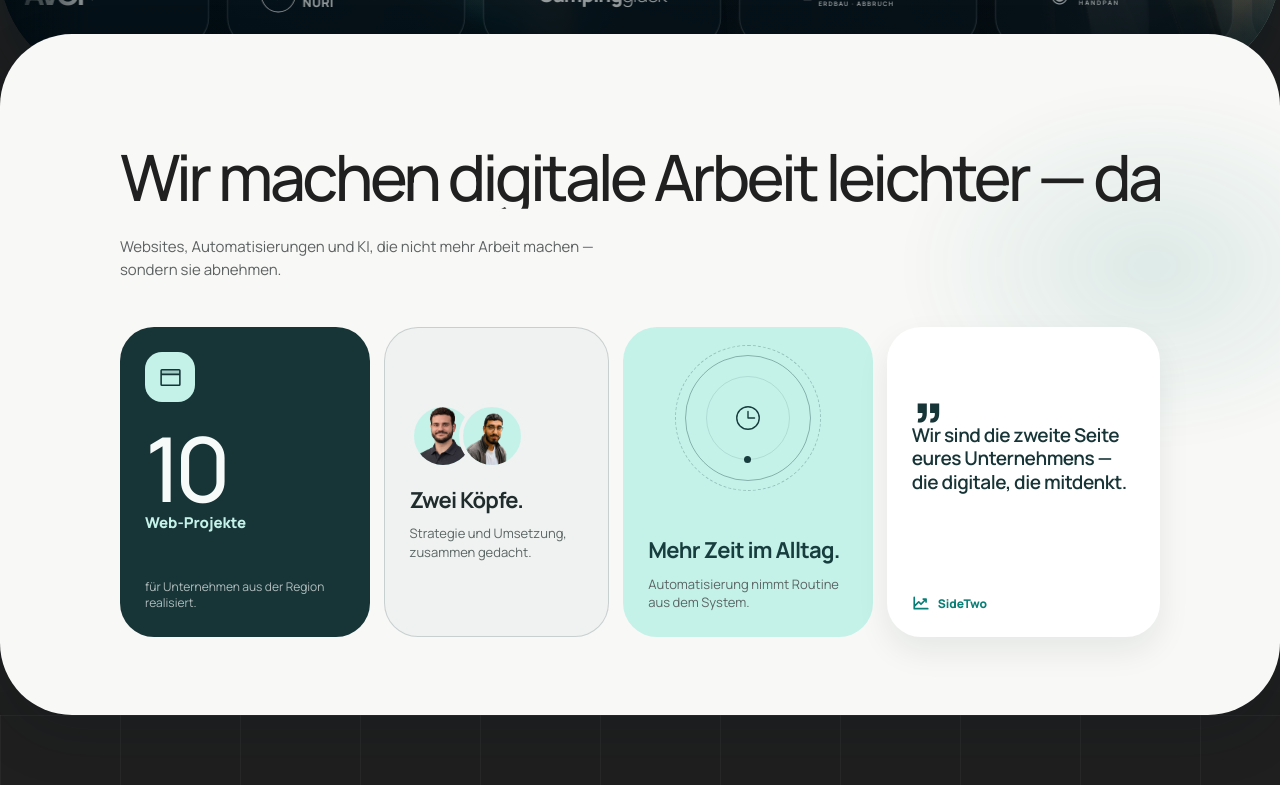
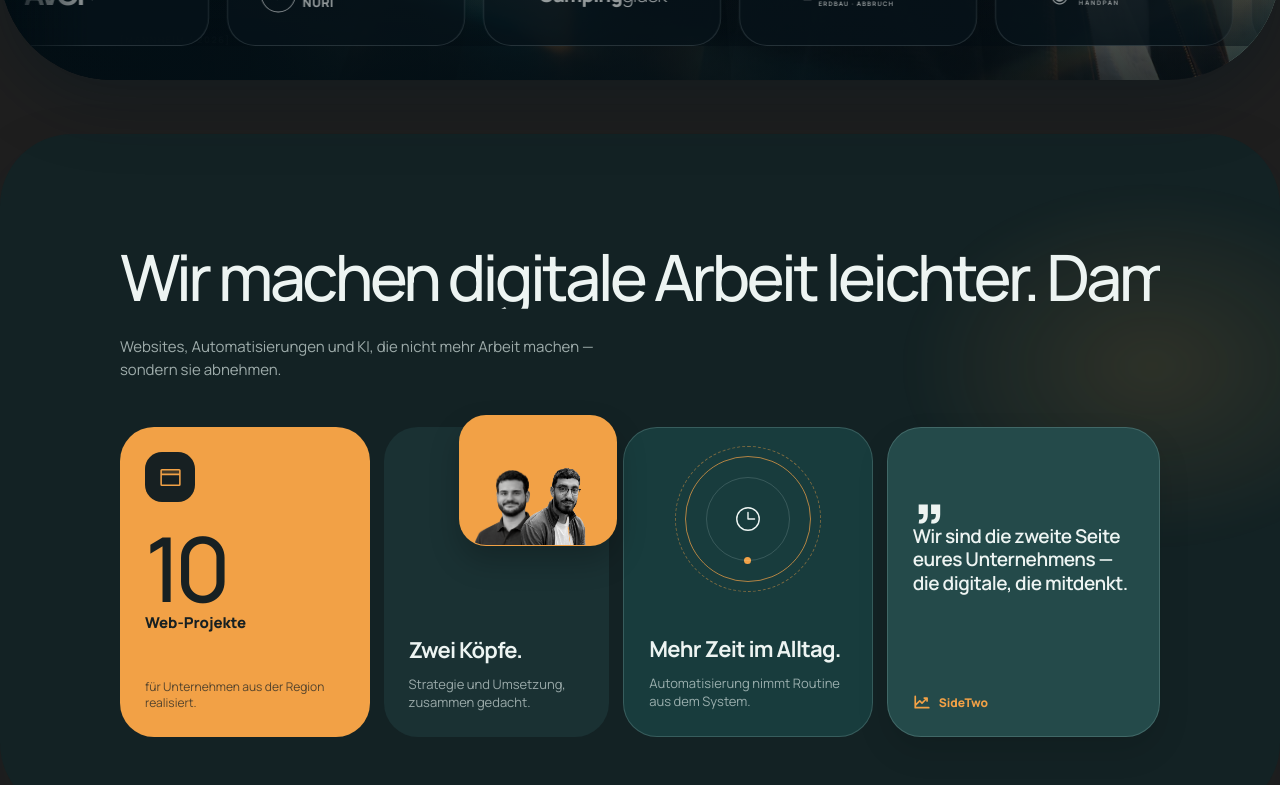
Before and after one commit to Ak-learn-code/new-homepage, a React (Vite) app: page / in a window 1280 px wide. Shown: the part 720-1505 px from the top of the page. Built offline with nearby package versions, Linux system fonts and the light colour scheme.

Commit message:
refine studio impact section

```diff
--- a/src/main.jsx
+++ b/src/main.jsx
@@ -223,7 +223,7 @@ function ClientMarquee() {
 }
 
 function StudioImpact() {
-  const headline = 'Wir machen digitale Arbeit leichter — damit mehr Zeit für das bleibt, was euer Unternehmen voranbringt.'
+  const headline = 'Wir machen digitale Arbeit leichter. Damit ihr wieder Zeit für Kunden, Entscheidungen und das Wesentliche habt.'
 
   return (
     <section className="studio-impact" id="impact" aria-labelledby="studio-impact-title">
@@ -243,12 +243,14 @@ function StudioImpact() {
           <p>für Unternehmen aus der Region realisiert.</p>
         </article>
         <article className="impact-card impact-team">
-          <div className="impact-portraits" aria-label="Alexandros Kodalis und Bilal Altuntas">
+          <div className="impact-team-base">
+            <strong>Zwei Köpfe.</strong>
+            <p>Strategie und Umsetzung, zusammen gedacht.</p>
+          </div>
+          <div className="impact-team-float" aria-label="Alexandros Kodalis und Bilal Altuntas">
             <img src={asset('assets/people/alex-kodalis.png')} alt="Alexandros Kodalis" />
             <img src={asset('assets/people/bilal-altuntas.png')} alt="Bilal Altuntas" />
           </div>
-          <strong>Zwei Köpfe.</strong>
-          <p>Strategie und Umsetzung, zusammen gedacht.</p>
         </article>
         <article className="impact-card impact-time">
           <div className="impact-clock"><Clock size={30} weight="light" /><i /></div>
--- a/src/styles.css
+++ b/src/styles.css
@@ -90,13 +90,13 @@ input { caret-color: var(--accent); }
 /* Projects */
 .studio-impact {
   position: relative;
-  z-index: 3;
-  margin-top: -46px;
+  z-index: 1;
+  margin-top: 54px;
   padding: 112px 120px 78px;
-  color: var(--ink);
+  color: #edf4f2;
   border-radius: 72px;
-  background: var(--paper);
-  box-shadow: 0 22px 54px rgba(1, 24, 29, .16);
+  background: #132224;
+  box-shadow: 0 22px 54px rgba(1, 24, 29, .18);
 }
 .studio-impact::before {
   content: '';
@@ -106,7 +106,7 @@ input { caret-color: var(--accent); }
   top: 7%;
   right: -10%;
   border-radius: 50%;
-  background: radial-gradient(ellipse, rgba(var(--accent-rgb), .11), transparent 69%);
+  background: radial-gradient(ellipse, rgba(242, 161, 70, .12), transparent 69%);
   filter: blur(10px);
   pointer-events: none;
 }
@@ -114,15 +114,15 @@ input { caret-color: var(--accent); }
 .studio-impact-copy h2 {
   max-width: 1240px;
   margin: 0;
-  color: #d2d6d5;
+  color: rgba(234, 243, 241, .22);
   font-size: clamp(43px, 5vw, 76px);
   font-weight: 500;
   line-height: .98;
   letter-spacing: -.055em;
 }
-.impact-letter { color: #cbd0cf; transition: color 560ms var(--ease-out-expo); transition-delay: calc(var(--letter-index) * 18ms); }
-.impact-scroll-title.is-visible .impact-letter { color: var(--ink); }
-.studio-impact-copy > p { max-width: 530px; margin: 26px 0 0; color: #5c6261; font-size: 15px; line-height: 1.55; }
+.impact-letter { color: rgba(234, 243, 241, .22); transition: color 560ms var(--ease-out-expo); transition-delay: calc(var(--letter-index) * 18ms); }
+.impact-scroll-title.is-visible .impact-letter { color: #edf4f2; }
+.studio-impact-copy > p { max-width: 530px; margin: 26px 0 0; color: rgba(226, 240, 237, .67); font-size: 15px; line-height: 1.55; }
 .studio-impact-grid {
   position: relative;
   z-index: 1;
@@ -140,26 +140,27 @@ input { caret-color: var(--accent); }
   padding: 25px;
   border-radius: 34px;
 }
-.impact-projects { justify-content: space-between; color: #f6fbfa; background: #173436; }
-.impact-icon { width: 50px; height: 50px; display: grid; place-items: center; border-radius: 17px; color: #153436; background: #c4f2e9; }
+.impact-projects { justify-content: space-between; color: #172022; background: #f2a146; }
+.impact-icon { width: 50px; height: 50px; display: grid; place-items: center; border-radius: 17px; color: #f2a146; background: #172022; }
 .impact-projects strong { margin-top: 30px; font-size: clamp(72px, 7vw, 106px); font-weight: 450; letter-spacing: -.075em; line-height: .8; }
-.impact-projects > span { margin-top: 8px; color: #c4f2e9; font-size: 15px; font-weight: 750; }
-.impact-projects p { margin: auto 0 0; color: rgba(246, 251, 250, .69); font-size: 12px; line-height: 1.4; }
-.impact-team { justify-content: center; color: #202b2b; border: 1px solid rgba(23, 52, 54, .18); background: #eff2f1; }
-.impact-portraits { display: flex; align-items: center; margin-bottom: 20px; }
-.impact-portraits img { width: 66px; height: 66px; object-fit: cover; border: 4px solid #eff2f1; border-radius: 50%; background: #c4f2e9; }
-.impact-portraits img + img { margin-left: -17px; }
+.impact-projects > span { margin-top: 8px; color: #172022; font-size: 15px; font-weight: 750; }
+.impact-projects p { margin: auto 0 0; color: rgba(23, 32, 34, .72); font-size: 12px; line-height: 1.4; }
+.impact-team { overflow: visible; padding: 0; color: #edf4f2; background: transparent; }
+.impact-team-base { height: 100%; display: flex; flex-direction: column; justify-content: flex-end; padding: 25px; border-radius: 34px; background: #1a3133; }
+.impact-team-float { width: 70%; min-height: 122px; position: absolute; z-index: 2; top: -12px; right: -8px; display: flex; align-items: flex-end; justify-content: center; padding: 9px 8px 0; overflow: hidden; border: 1px solid rgba(242, 161, 70, .65); border-radius: 27px; background: #f2a146; box-shadow: 0 15px 30px rgba(0, 0, 0, .22); }
+.impact-team-float img { width: 54%; height: 120px; object-fit: contain; object-position: center bottom; filter: grayscale(1) contrast(1.08); }
+.impact-team-float img + img { margin-left: -18%; transform: scale(1.14); transform-origin: bottom; }
 .impact-team strong, .impact-time strong { font-size: 22px; line-height: 1.05; letter-spacing: -.035em; }
-.impact-team p, .impact-time p { margin: 12px 0 0; color: #5b6564; font-size: 13px; line-height: 1.45; }
-.impact-time { justify-content: flex-end; color: #183d3e; background: #c4f2e9; }
-.impact-clock { width: 126px; height: 126px; position: absolute; top: 28px; left: 50%; display: grid; place-items: center; border: 1px solid rgba(24, 61, 62, .36); border-radius: 50%; transform: translateX(-50%); }
-.impact-clock::before, .impact-clock::after { content: ''; position: absolute; inset: -11px; border: 1px dashed rgba(24, 61, 62, .26); border-radius: 50%; }
-.impact-clock::after { inset: 20px; border-style: solid; border-color: rgba(24, 61, 62, .12); }
-.impact-clock i { width: 7px; height: 7px; position: absolute; bottom: 17px; border-radius: 50%; background: #183d3e; }
-.impact-quote { justify-content: space-between; color: #173436; background: #fff; box-shadow: 0 14px 32px rgba(15, 50, 53, .08); }
+.impact-team p, .impact-time p { margin: 12px 0 0; color: rgba(229, 241, 239, .63); font-size: 13px; line-height: 1.45; }
+.impact-time { justify-content: flex-end; color: #edf4f2; border: 1px solid rgba(180, 226, 219, .2); background: #183c3d; }
+.impact-clock { width: 126px; height: 126px; position: absolute; top: 28px; left: 50%; display: grid; place-items: center; border: 1px solid rgba(242, 161, 70, .7); border-radius: 50%; transform: translateX(-50%); }
+.impact-clock::before, .impact-clock::after { content: ''; position: absolute; inset: -11px; border: 1px dashed rgba(242, 161, 70, .45); border-radius: 50%; }
+.impact-clock::after { inset: 20px; border-style: solid; border-color: rgba(225, 243, 240, .16); }
+.impact-clock i { width: 7px; height: 7px; position: absolute; bottom: 17px; border-radius: 50%; background: #f2a146; }
+.impact-quote { justify-content: space-between; color: #edf4f2; border: 1px solid rgba(180, 226, 219, .2); background: #244a4a; box-shadow: 0 14px 32px rgba(0, 0, 0, .12); }
 .impact-quote-mark { height: 58px; font-size: 74px; font-weight: 700; line-height: .9; }
 .impact-quote > p { margin: 14px 0 auto; font-size: 19px; font-weight: 520; line-height: 1.22; letter-spacing: -.025em; }
-.impact-quote > div { display: flex; align-items: center; gap: 8px; padding-top: 18px; color: var(--accent); font-size: 12px; font-weight: 750; }
+.impact-quote > div { display: flex; align-items: center; gap: 8px; padding-top: 18px; color: #f2a146; font-size: 12px; font-weight: 750; }
 
 .projects { min-height: 1110px; position: relative; z-index: 1; margin-top: -164px; padding: 228px 120px 70px; border-radius: 0 0 60px 60px; box-shadow: var(--shadow); }
 .service-rail { height: 130px; display: grid; grid-template-columns: repeat(4, 1fr); align-items: center; padding: 0 10px; border: 1px solid rgba(255,255,255,.26); border-radius: 29px; background: linear-gradient(110deg, rgba(255,255,255,.29), rgba(255,255,255,.12)); box-shadow: inset 0 1px rgba(255,255,255,.18); backdrop-filter: blur(12px); }
@@ -1163,14 +1164,14 @@ input { caret-color: var(--accent); }
 .studio-impact + .projects { margin-top: 0; padding-top: 72px; }
 
 @media (max-width: 1024px) {
-  .studio-impact { margin-top: -34px; padding: 92px 42px 60px; border-radius: 58px; }
+  .studio-impact { margin-top: 42px; padding: 92px 42px 60px; border-radius: 58px; }
   .studio-impact-grid { grid-template-columns: repeat(2, 1fr); }
   .impact-card { min-height: 270px; }
   .studio-impact + .projects { margin-top: 0; padding-top: 62px; }
 }
 
 @media (max-width: 600px) {
-  .studio-impact { margin-top: -28px; padding: 70px 18px 48px; border-radius: 42px; }
+  .studio-impact { margin-top: 30px; padding: 70px 18px 48px; border-radius: 42px; }
   .studio-impact-copy h2 { font-size: clamp(37px, 10.2vw, 44px); line-height: .99; }
   .studio-impact-copy > p { margin-top: 20px; font-size: 14px; }
   .studio-impact-grid { grid-template-columns: 1fr 1fr; gap: 10px; margin-top: 32px; }
@@ -1179,8 +1180,9 @@ input { caret-color: var(--accent); }
   .impact-projects strong { margin-top: 18px; font-size: 64px; }
   .impact-projects > span { font-size: 12px; }
   .impact-projects p { font-size: 10px; }
-  .impact-portraits { margin-bottom: 13px; }
-  .impact-portraits img { width: 48px; height: 48px; border-width: 3px; }
+  .impact-team-base { padding: 17px; border-radius: 24px; }
+  .impact-team-float { min-height: 90px; top: -8px; right: -4px; border-radius: 19px; }
+  .impact-team-float img { height: 88px; }
   .impact-team strong, .impact-time strong { font-size: 16px; }
   .impact-team p, .impact-time p { margin-top: 8px; font-size: 10px; }
   .impact-clock { width: 82px; height: 82px; top: 17px; }
```
